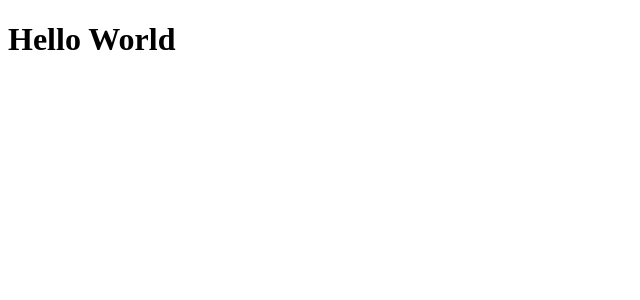
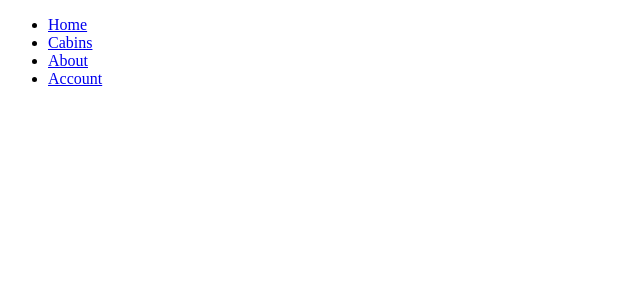
Before and after one commit to AsgarovAsgar/next-wild-oasis-website, a Next.js app: page / in a window 1280 px wide. Shown: the top 300 px of the page, without its empty margins (0-640 px from the left). Built offline with nearby package versions, Linux system fonts and the light colour scheme.

Commit message:
add base routes

```diff
--- /dev/null
+++ b/app/about/page.tsx
@@ -0,0 +1,3 @@
+export default function Page() {
+  return <div>About Page</div>
+}
--- /dev/null
+++ b/app/account/page.tsx
@@ -0,0 +1,3 @@
+export default function Page() {
+  return <div>Account Page</div>
+}
--- /dev/null
+++ b/app/cabins/page.tsx
@@ -0,0 +1,3 @@
+export default function Page() {
+  return <div>Cabins Page</div>
+}
--- /dev/null
+++ b/app/components/Navigation.tsx
@@ -0,0 +1,20 @@
+import Link from 'next/link'
+
+export default function Navigation() {
+  return (
+    <ul>
+      <li>
+        <Link href="/">Home</Link>
+      </li>
+      <li>
+        <Link href="/cabins">Cabins</Link>
+      </li>
+      <li>
+        <Link href="/about">About</Link>
+      </li>
+      <li>
+        <Link href="/account">Account</Link>
+      </li>
+    </ul>
+  )
+}
--- a/app/page.tsx
+++ b/app/page.tsx
@@ -1,3 +1,9 @@
+import Navigation from './components/Navigation'
+
 export default function Page() {
-  return <h1>Hello World</h1>
+  return (
+    <div>
+      <Navigation />
+    </div>
+  )
 }
```
Also changed, not shown: tailwind.config.ts (+11 -11 lines).
